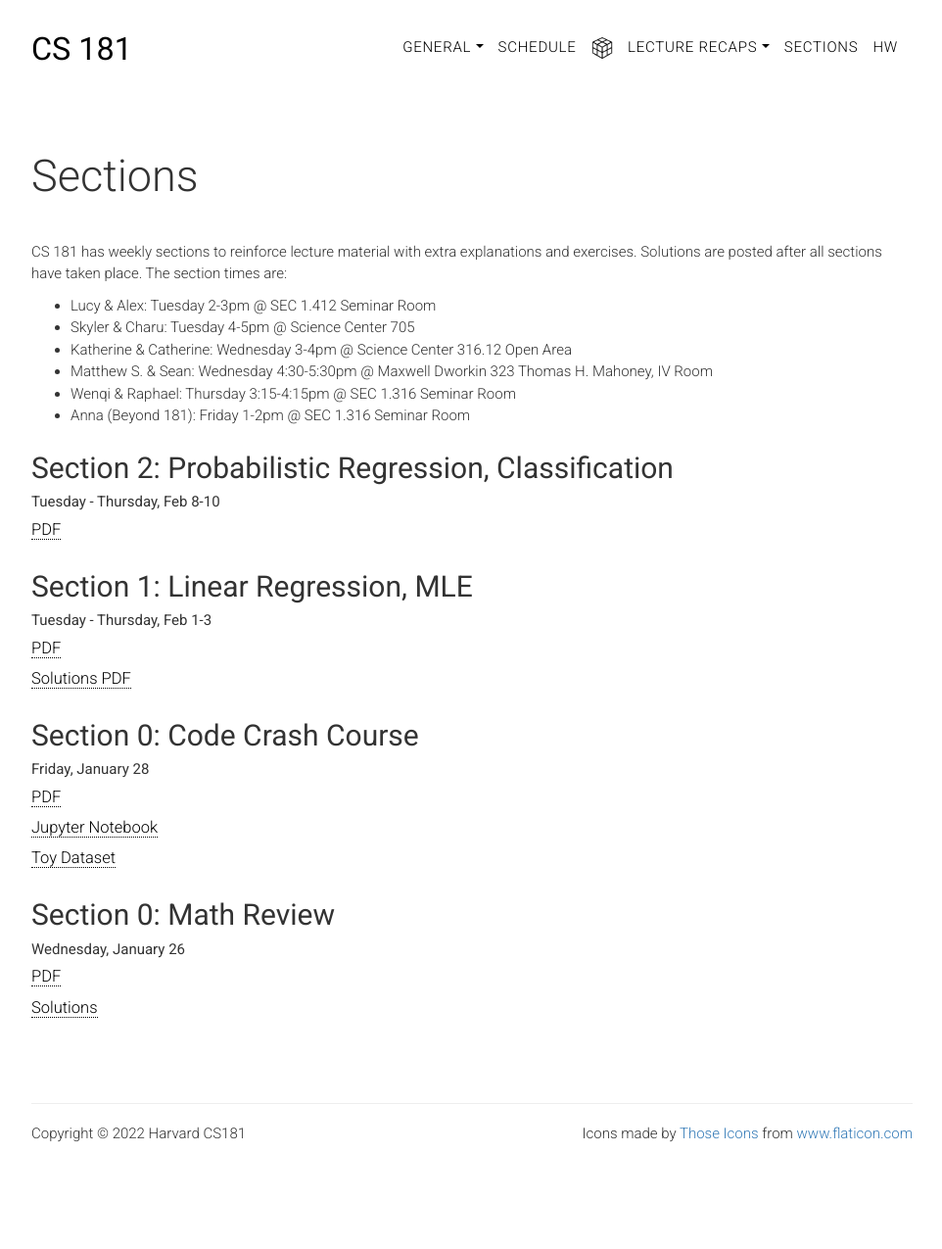
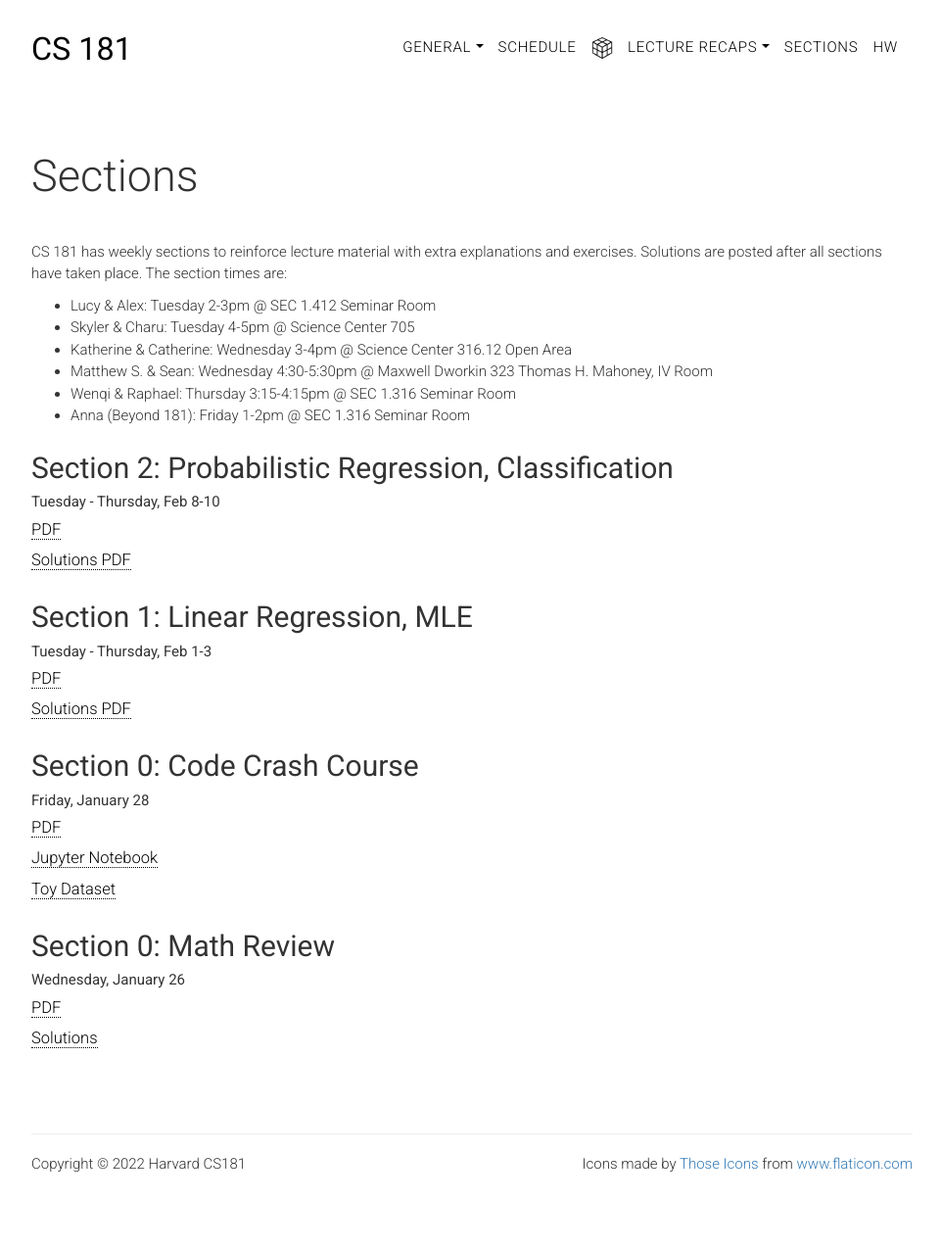
Before and after one commit to harvard-ml-courses/cs181-web, a Jekyll site: the page built from sections.html, in a window 1280 px wide. Shown: the whole page at 98% size, without its empty margins (158-1120 px from the left). Built offline with Jekyll 4.4.1, drawn with Linux system fonts in a browser that asks for light colours; before the commit the page ends 1244 px from its top, so only the background shows below that.

Commit message:
Update sections.html

```diff
--- a/sections.html
+++ b/sections.html
@@ -37,7 +37,7 @@
         <p class="head-subtitle"> Tuesday - Thursday, Feb 8-10 </p>
         <ul class="lists">
             <li><a href="sections/sec02-prob_classification/02.pdf" target="_blank">PDF</a></li>
-            <!-- <li><a href="sections/sec02-prob_classification/02-soln.pdf" target="_blank">Solutions PDF</a></li> -->
+            <li><a href="sections/sec02-prob_classification/02-soln.pdf" target="_blank">Solutions PDF</a></li>
         </ul>
 
         <h2 class="title" id="sec1">Section 1: Linear Regression, MLE</h2>
```
